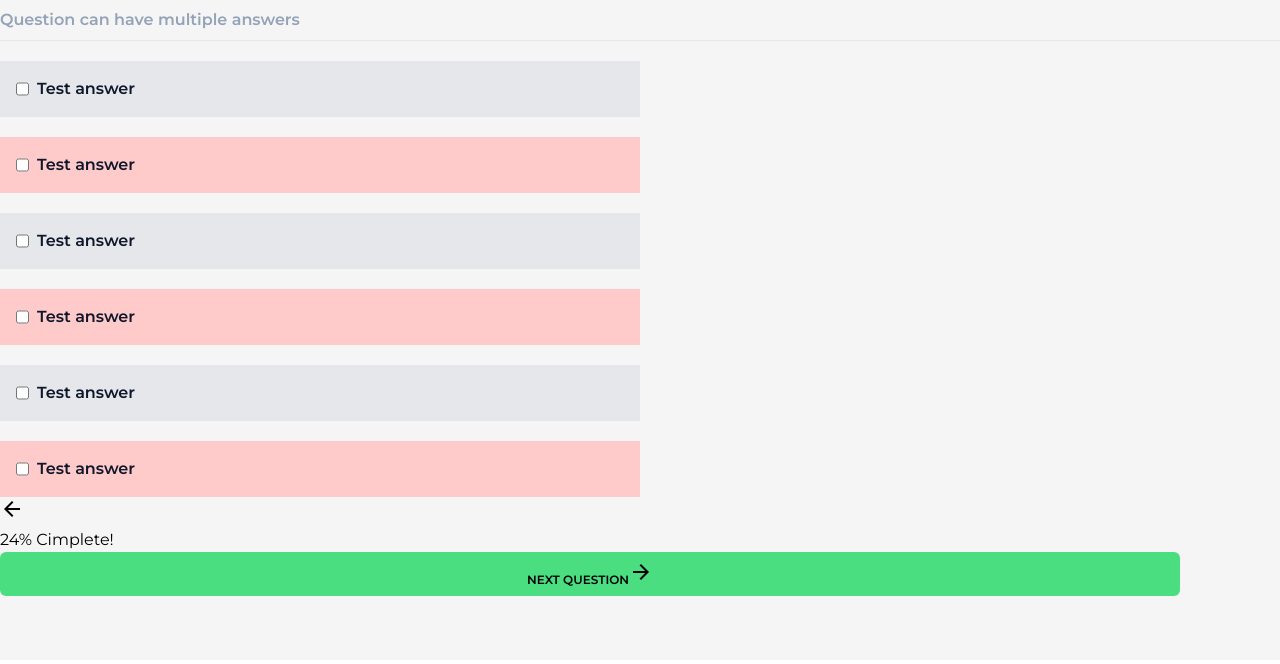
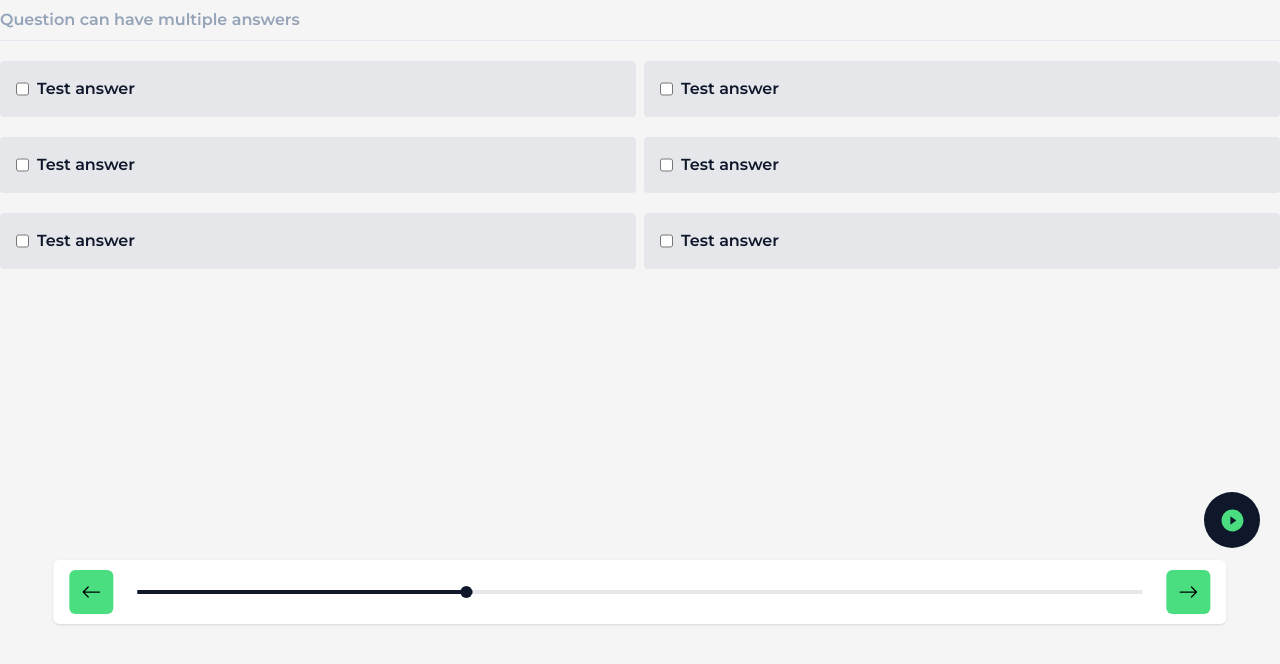
Before and after one commit to Rashad-Stack/quizapp, a React app: page / in a window 1280 px wide. Shown: the part 156-820 px from the top of the page. Built offline with nearby package versions, Linux system fonts and the light colour scheme.

Commit message:
added progresssbar and mini player

```diff
--- a/src/components/Layout/index.js
+++ b/src/components/Layout/index.js
@@ -4,7 +4,7 @@ function Layout({ children }) {
   return (
     <>
       <Navigation />
-      <main className="w-full py-16 font-Montserrat bg-neutral-100">
+      <main className="w-full h-screen py-16 font-Montserrat bg-neutral-100">
         <section className="container mx-auto">{children}</section>
       </main>
     </>
--- a/src/components/Pages/Quiz/Answers.js
+++ b/src/components/Pages/Quiz/Answers.js
@@ -2,12 +2,12 @@ import Option from './Option';
 
 function Answers() {
   return (
-    <div className="flex flex-col flex-wrap md:flex-row justify-between mt-5 gap-5">
+    <div className="grid md:grid-cols-2 mt-5 gap-x-2 gap-y-5">
       <Option text="Test answer" correct />
+      <Option text="Test answer" correct={false} />
       <Option text="Test answer" />
-      <Option text="Test answer" correct />
       <Option text="Test answer" />
-      <Option text="Test answer" correct />
+      <Option text="Test answer" />
       <Option text="Test answer" />
     </div>
   );
--- /dev/null
+++ b/src/components/Pages/Quiz/Button.js
@@ -0,0 +1,9 @@
+function Button({ children, ...rest }) {
+  return (
+    <button className="bg-green-400 p-3 rounded-md mx-1" {...rest}>
+      {children}
+    </button>
+  );
+}
+
+export default Button;
--- a/src/components/Pages/Quiz/Option.js
+++ b/src/components/Pages/Quiz/Option.js
@@ -1,14 +1,16 @@
-import React from 'react';
-
+import { useState } from 'react';
 function Option({ className, text, correct, ...rest }) {
+  const [answerColor, setAnswerColor] = useState('');
+  const colorChangedHandler = () => {
+    const answer = correct ? '!bg-green-400' : '!bg-red-200';
+    setAnswerColor(answer);
+  };
   return (
     <>
       <label
-        className={`w-full md:w-1/2 flex gap-2 p-4 ${
-          correct ? 'bg-gray-200' : 'bg-red-200'
-        } text-slate-900 font-semibold`}
+        className={`w-full flex gap-2 p-4 bg-gray-200 text-slate-900 font-semibold rounded ${answerColor}`}
       >
-        <input type="checkbox" {...rest} />
+        <input type="checkbox" {...rest} onClick={colorChangedHandler} />
         <span>{text}</span>
       </label>
     </>
--- a/src/components/Pages/Quiz/ProgressBar.js
+++ b/src/components/Pages/Quiz/ProgressBar.js
@@ -1,22 +1,19 @@
 import React from 'react';
-import Button from '../Button';
+import Button from './Button';
+import { BsArrowLeft, BsArrowRight } from 'react-icons/bs';
 
 function ProgressBar() {
   return (
-    <div className="w-[calc(100vw-100px)]">
-      <div className="">
-        <span className="material-icons-outlined"> arrow_back </span>
+    <div className="hidden w-11/12 h-16 md:flex justify-between items-center gap-5 bg-white fixed left-1/2 -translate-x-1/2 bottom-5 shadow rounded-md px-3">
+      <Button>
+        <BsArrowLeft size={20} />
+      </Button>
+      <div className="w-full h-1 bg-gray-200">
+        <div className="w-1/3 h-1 bg-slate-900 progress-bar-thumb cursor-pointer"></div>
       </div>
-      <div className="">
-        <div className="">24% Cimplete!</div>
-        <div className="">
-          <div className="" style={{ width: '20%' }}></div>
-        </div>
-      </div>
-      <a href="result.html">
-        <Button className="">
-          <span>Next Question</span>
-          <span className="material-icons-outlined"> arrow_forward </span>
+      <a href="#!">
+        <Button>
+          <BsArrowRight size={20} />
         </Button>
       </a>
     </div>
--- a/src/components/Pages/Quiz/index.js
+++ b/src/components/Pages/Quiz/index.js
@@ -1,10 +1,11 @@
 import Answers from './Answers';
 import ProgressBar from './ProgressBar';
+import Player from './player';
 
 function Quiz() {
   return (
     <>
-      <h1 className="text-4xl font-bold text-heading font-Montserrat">
+      <h1 className="text-2xl md:text-4xl font-bold text-heading font-Montserrat">
         Pick three of your favorite star Wars Films
       </h1>
       <h4 className="text-md font-semibold text-slate-400 font-Montserrat border-b border-slate-200 mt-3 pb-2">
@@ -13,6 +14,7 @@ function Quiz() {
 
       <Answers />
       <ProgressBar />
+      <Player />
     </>
   );
 }
--- /dev/null
+++ b/src/components/Pages/Quiz/player.js
@@ -0,0 +1,40 @@
+import { useState } from 'react';
+
+import { AiFillPlayCircle, AiOutlineClose } from 'react-icons/ai';
+function Player() {
+  const [popupPLayer, setPopupPlayer] = useState(true);
+
+  const playerPopupHandler = () => {
+    setPopupPlayer((o) => !o);
+  };
+
+  return (
+    <div className="fixed right-5 bottom-24">
+      {popupPLayer ? (
+        <button
+          className="w-14 h-14 bg-slate-900 hover:bg-green-400 text-green-400 hover:text-slate-900 flex justify-center items-center rounded-full"
+          onClick={playerPopupHandler}
+        >
+          <AiFillPlayCircle size="25" />
+        </button>
+      ) : (
+        <div className="w-80 bg-white border-2 p-2 rounded-md relative">
+          <img
+            src="https://github.com/learnwithsumit/react-quiz/blob/main/html/images/3.jpg?raw=true"
+            alt="thumbnail"
+            className="w-100 object-cover animate-scale"
+            loading="eager"
+          />
+          <p className="text-slate-900 text-sm font-medium py-2">
+            #23 React Hooks Bangla - React useReducer hook Bangla
+          </p>
+          <button className="bg-white border-2 p-1 absolute top-1 right-1 translate-x-1/2 -translate-y-1/2 rounded-full ">
+            <AiOutlineClose size={20} onClick={playerPopupHandler} />
+          </button>
+        </div>
+      )}
+    </div>
+  );
+}
+
+export default Player;
--- a/src/index.css
+++ b/src/index.css
@@ -5,6 +5,12 @@
 @tailwind components;
 @tailwind utilities;
 
+@layer components {
+  .progress-bar-thumb {
+    @apply relative after:absolute after:h-3 after:w-3 after:bg-slate-900 after:block after:right-0 after:top-1/2 after:-translate-y-1/2 after:rounded-full;
+  }
+}
+
 @font-face {
   font-family: 'Montserrat';
   src: url('https://fonts.googleapis.com/css2?family=Montserrat:wght@400;500;600;700&display=swap');
--- a/tailwind.config.js
+++ b/tailwind.config.js
@@ -9,6 +9,15 @@ module.exports = {
       colors: {
         heading: '#002333',
       },
+      keyframes: {
+        scale: {
+          '0%': { transform: 'scale(0)' },
+          '100%': { transform: 'scale(1)' },
+        },
+      },
+      animation: {
+        scale: 'scale 0.3s linear',
+      },
     },
   },
   plugins: [],
```
